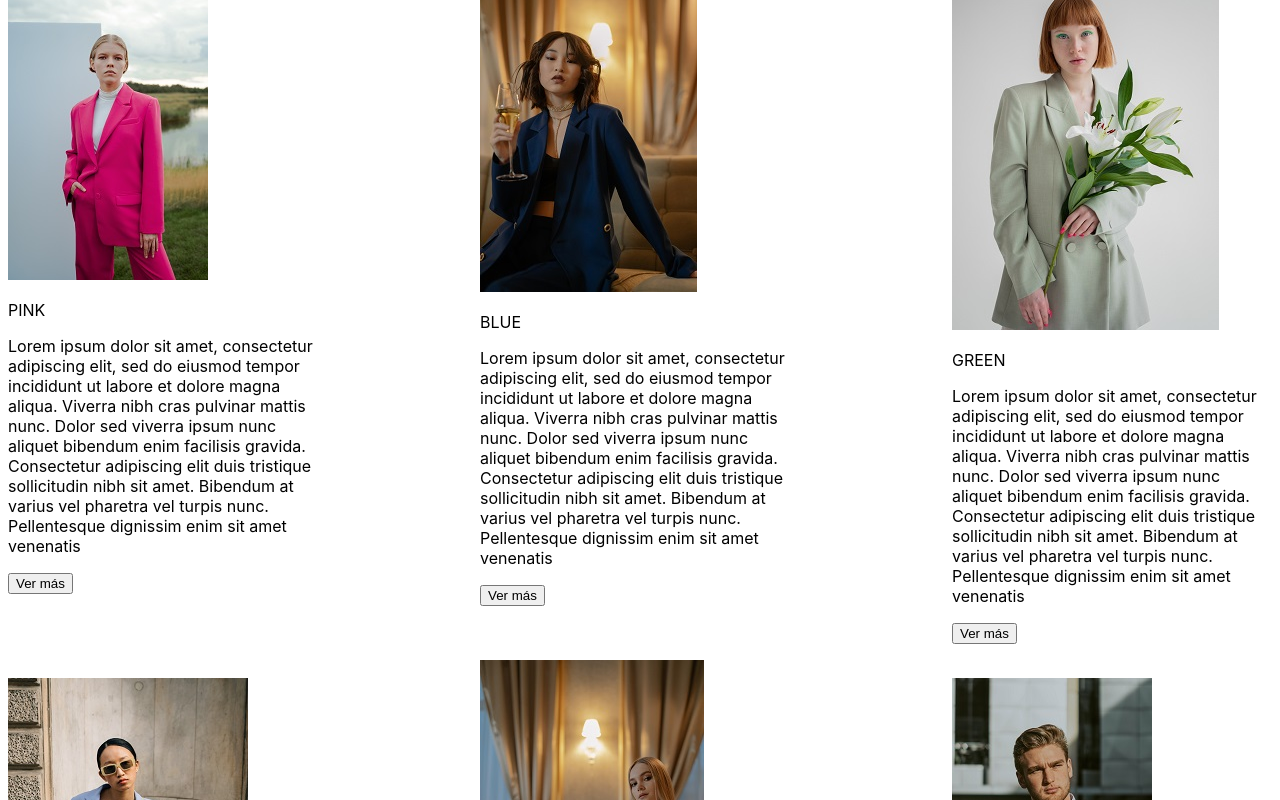
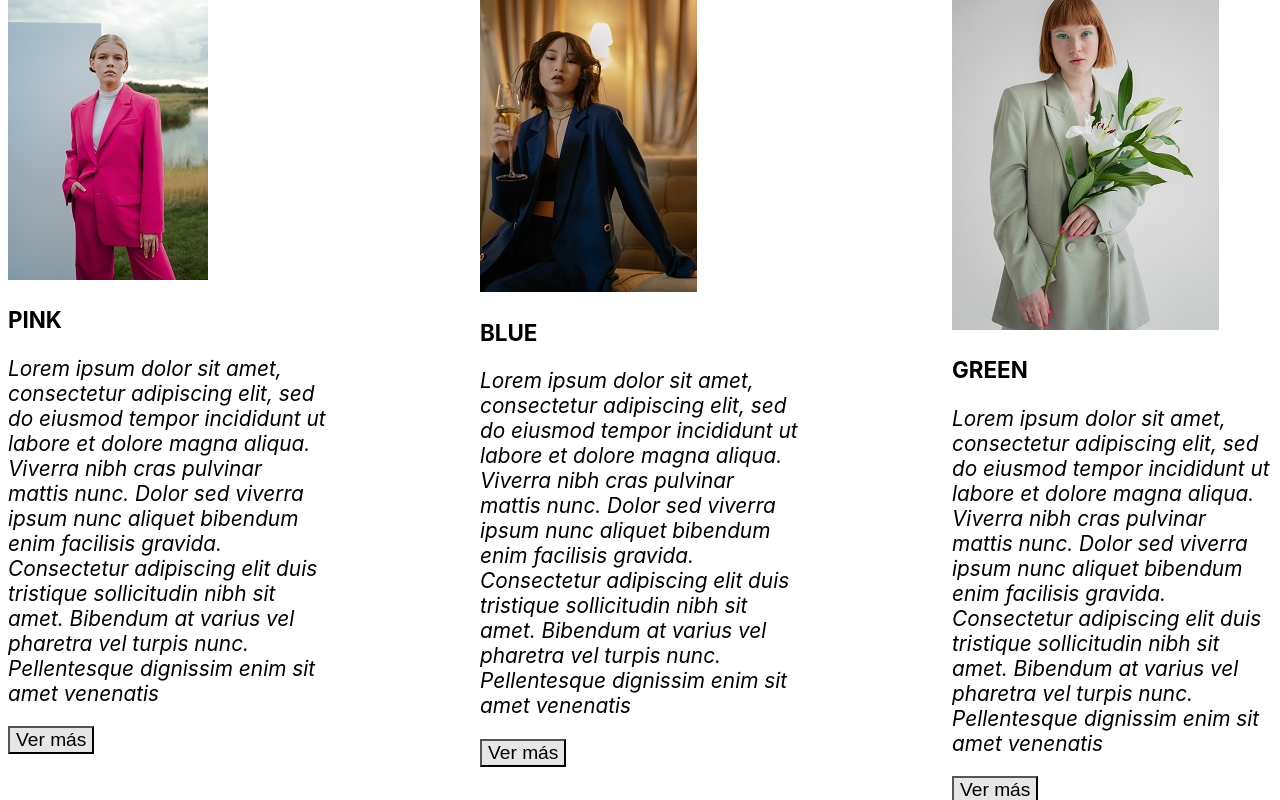
Before and after one commit to eugeperonace/projectReactDsastre, a React (Create React App) app: page / in a window 1280 px wide. Shown: the part 642-1442 px from the top of the page. Built offline with nearby package versions, Linux system fonts and the light colour scheme.

Commit message:
Arreglos

```diff
--- a/src/Components/Item/Item.jsx
+++ b/src/Components/Item/Item.jsx
@@ -1,18 +1,19 @@
-import React from 'react'
+import React from 'react';
+import "./styles.css";
 
 const Item = ({product}) => {
   console.log(product)
   const {img, name, description}= product
 
   return (
-    <div className="card" style={{width:'20rem', margin:'.5rem'}}>
-    <img src={img}className="card-img-top" alt={name}/>
-    <div className="card-body">
-        <p className="card-text">{name}</p>
-        <p className="card-text">{description}</p>
+    <div className="card">
+      <img src={img}className="card-img-top" alt={name}/>
+      <div className="card-body">
+          <p className="card-title">{name}</p>
+          <p className="card-text">{description}</p>
+      </div>
+      <button className='btn-card'>Ver más</button>
     </div>
-    <button className='btn btn-primary'>Ver más</button>
-</div>
   )
 }
 
--- /dev/null
+++ b/src/Components/Item/styles.css
@@ -0,0 +1,20 @@
+.card{
+    width:20rem;
+    margin:.5rem;
+}
+.card-body{
+    font-size: 1rem;
+}
+.card-title{
+    font-weight: bold;
+    font-size: 1.4rem;
+}
+.card-text{
+    font-style: italic;
+    font-size: 1.3rem;
+}
+.btn-card{
+    font-size: 1.2rem;
+    background-color: rgb(230, 230, 230);
+
+}
--- a/src/mocks/fakeApi.js
+++ b/src/mocks/fakeApi.js
@@ -9,8 +9,6 @@ const products = [
     {id:'06', name:'GREEN', description:"Lorem ipsum dolor sit amet, consectetur adipiscing elit, sed do eiusmod tempor incididunt ut labore et dolore magna aliqua. Viverra nibh cras pulvinar mattis nunc. Dolor sed viverra ipsum nunc aliquet bibendum enim facilisis gravida. Consectetur adipiscing elit duis tristique sollicitudin nibh sit amet. Bibendum at varius vel pharetra vel turpis nunc. Pellentesque dignissim enim sit amet venenatis", img:'/images/H3-saco.jpg', stock:6},
     {id:'06', name:'GREEN', description:"Lorem ipsum dolor sit amet, consectetur adipiscing elit, sed do eiusmod tempor incididunt ut labore et dolore magna aliqua. Viverra nibh cras pulvinar mattis nunc. Dolor sed viverra ipsum nunc aliquet bibendum enim facilisis gravida. Consectetur adipiscing elit duis tristique sollicitudin nibh sit amet. Bibendum at varius vel pharetra vel turpis nunc. Pellentesque dignissim enim sit amet venenatis", img:'/images/H4-saco.jpg', stock:6},
     {id:'06', name:'GREEN', description:"Lorem ipsum dolor sit amet, consectetur adipiscing elit, sed do eiusmod tempor incididunt ut labore et dolore magna aliqua. Viverra nibh cras pulvinar mattis nunc. Dolor sed viverra ipsum nunc aliquet bibendum enim facilisis gravida. Consectetur adipiscing elit duis tristique sollicitudin nibh sit amet. Bibendum at varius vel pharetra vel turpis nunc. Pellentesque dignissim enim sit amet venenatis", img:'/images/H5-saco.jpg', stock:6},
-
-
   ]
 
   export const getData = new Promise ((resolve, reject) =>{
```
